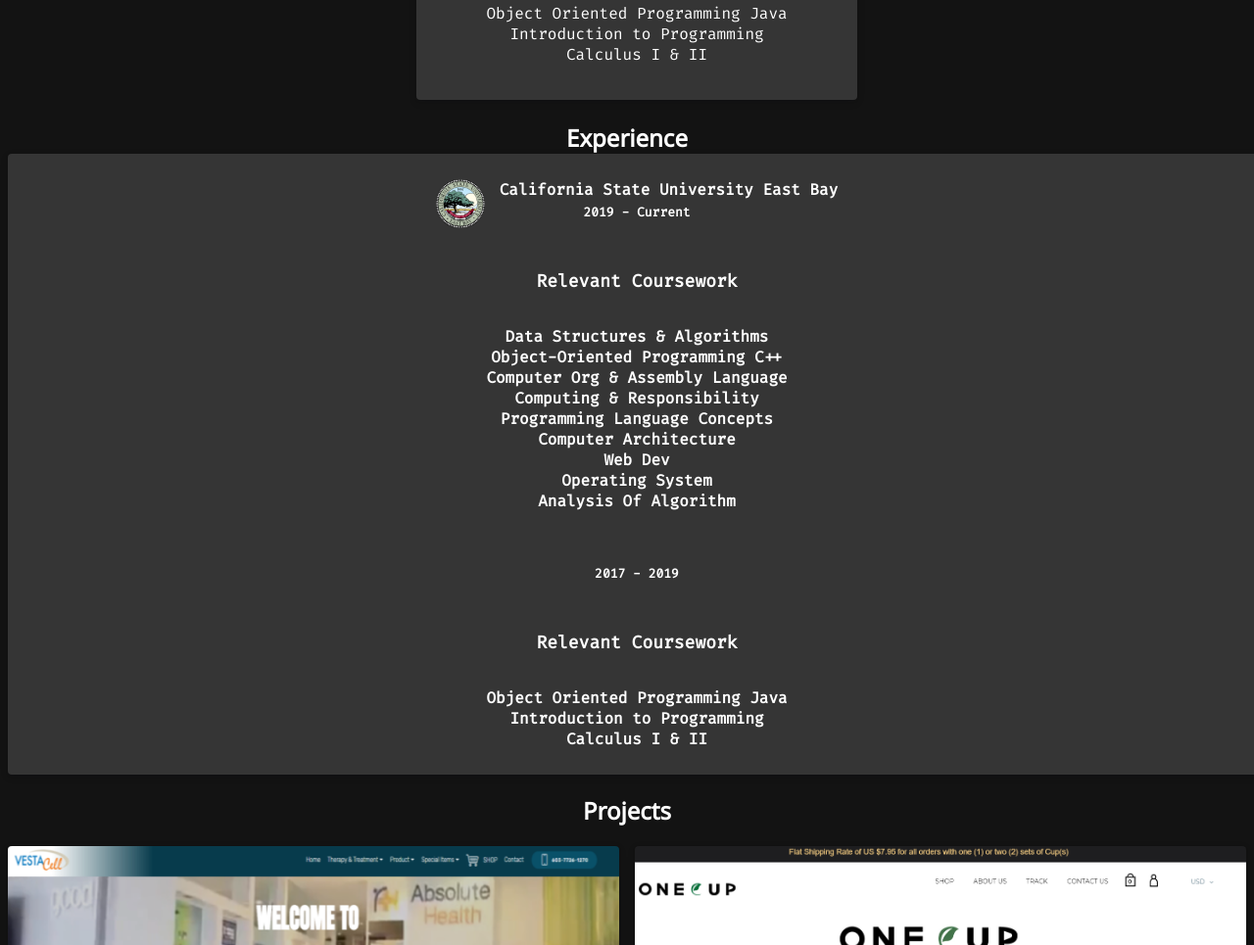
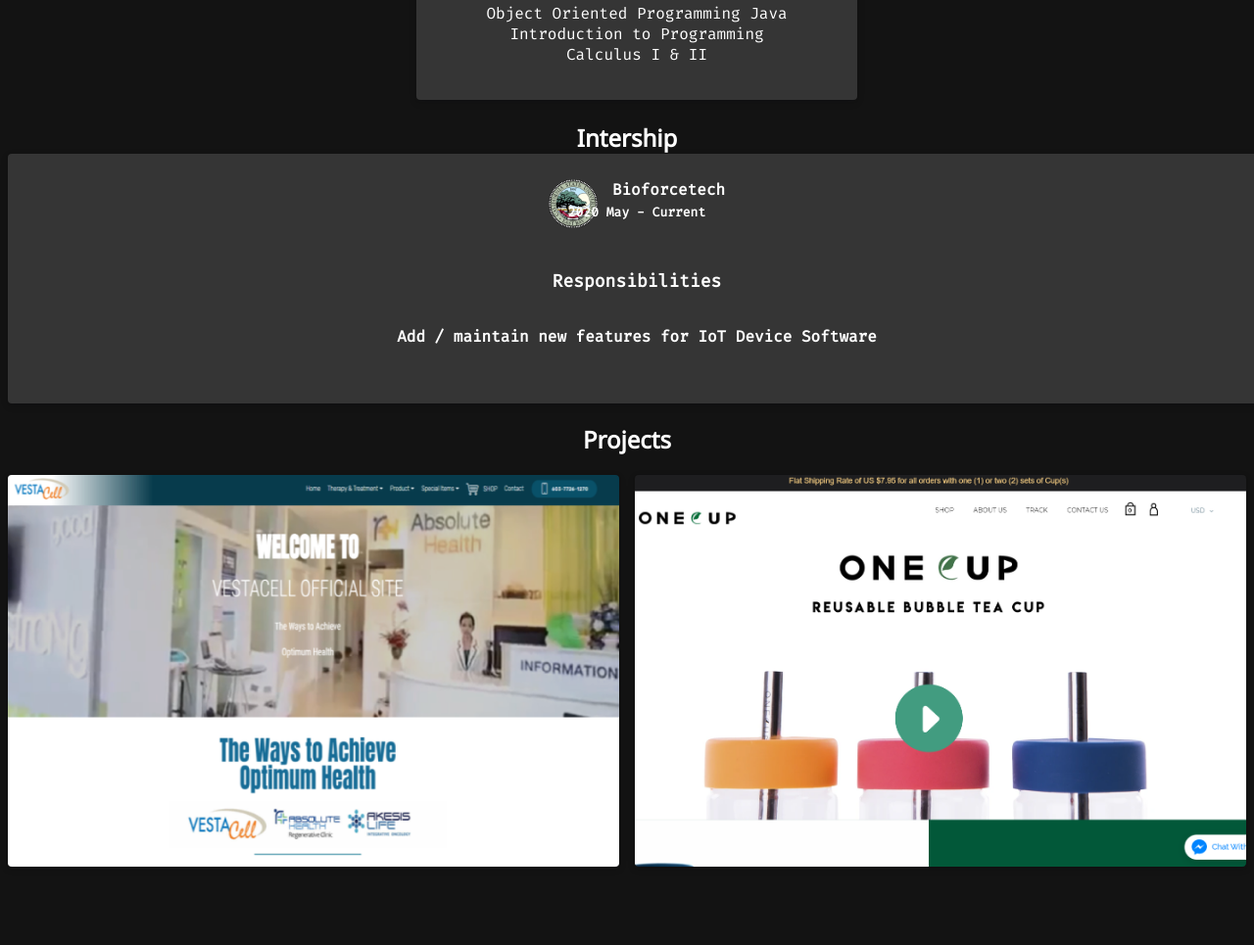
Before and after one commit to dennisong45/dennisong45.github.io, a plain HTML site: page index.html in a window 1280 px wide. Shown: the part 1220-2185 px from the top of the page at 98% size. After the commit the page ends 2135 px from the top, so only its background shows below. Drawn offline with Linux system fonts and the light colour scheme.

Commit message:
another one

```diff
--- a/index.html
+++ b/index.html
@@ -166,69 +166,24 @@
       <section>
 
           <div>
-                  <a name="#"><h1 style="text-align: center;">Experience </a>
+                  <a name="#"><h1 style="text-align: center;">Intership </a>
                     <div class="card-resume">
 
                       <p style="font-size:medium;vertical-align: middle;display:inline-block">
                         <img src="./images/csueb_logo.png" style=" vertical-align:middle; float:left ;margin: 0px 15px 15px 0px; ;width:50px; height:50px;" >
 
-                     California State University East Bay
-                     <div id = "textP">2019 - Current</id> </div>
+                     Bioforcetech
+                     <div id = "textP">2020 May - Current</id> </div>
                       </p>
 
 
 
-                      <p style="font-size:large;margin-top:-50px;">Relevant Coursework</p>
+                      <p style="font-size:large;margin-top:-50px;">Responsibilities</p>
                       <p class="list" style="font-size:medium">
-                              Data Structures & Algorithms
-                            <br>
-                            Object-Oriented Programming C++
-                            <br>
+                              Add / maintain new features for IoT Device Software
 
-                              Computer Org & Assembly Language
-                              <br>
-                              Computing & Responsibility
-                              <br>
-                                Programming Language Concepts
-                                <br>
-                                Computer Architecture
-                        <br>
-                                Web Dev
-                         <br>
-                                Operating System
-                        <br>
-                                Analysis Of Algorithm
-
-
-                      </p>
-
-
-                      <br>
                       <p style="font-size:medium;vertical-align: middle;display:inline-block">
 
-
-                     <div id = "textP">2017 - 2019 </id> </div>
-                      </p>
-
-
-
-                      <p style="font-size:large;margin-top:-50px;">Relevant Coursework</p>
-                      <p class="list" style="font-size:medium">
-
-                            Object Oriented Programming Java
-                            <br>
-                             Introduction to Programming
-                              <br>
-                              Calculus I & II
-                              <br>
-
-
-
-                      </p>
-
-
-
-                    </div>
                   </div>
 
       </section>
```
